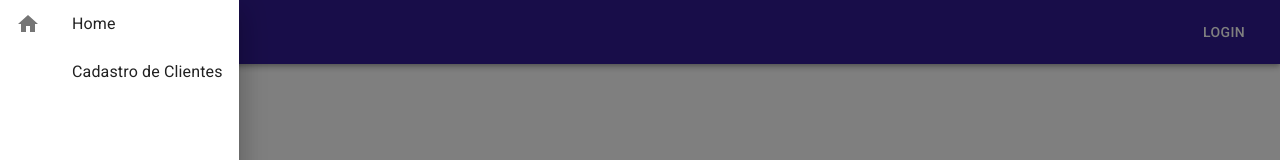
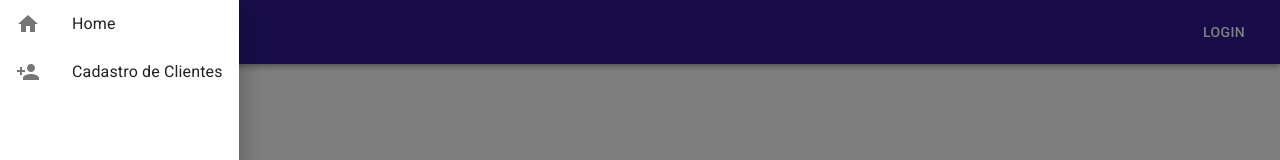
Before and after one commit to crohnaro/api-react, a React (Create React App) app: page / in a window 1280 px wide. Both pictures are taken after a click on the button "menu". Shown: the top 160 px of the page. Built offline with nearby package versions, Linux system fonts and the light colour scheme.

Commit message:
adicionando icone de cadastro

```diff
--- a/src/partials/Header/Header.js
+++ b/src/partials/Header/Header.js
@@ -17,6 +17,7 @@ import { makeStyles } from "@material-ui/core/styles";
 
 import MenuIcon from "@material-ui/icons/Menu";
 import HomeIcon from "@material-ui/icons/Home"
+import PersonAddIcon from "@material-ui/icons/PersonAdd"
 
 const useStyles = makeStyles(() => ({
   tittle: {
@@ -62,7 +63,7 @@ const Header = () => {
           <ListItemText>Home</ListItemText>
         </ListItem>
         <ListItem>
-          <ListItemIcon></ListItemIcon>
+          <ListItemIcon><PersonAddIcon /></ListItemIcon>
           <ListItemText>Cadastro de Clientes</ListItemText>
         </ListItem>
       </Drawer>
```
